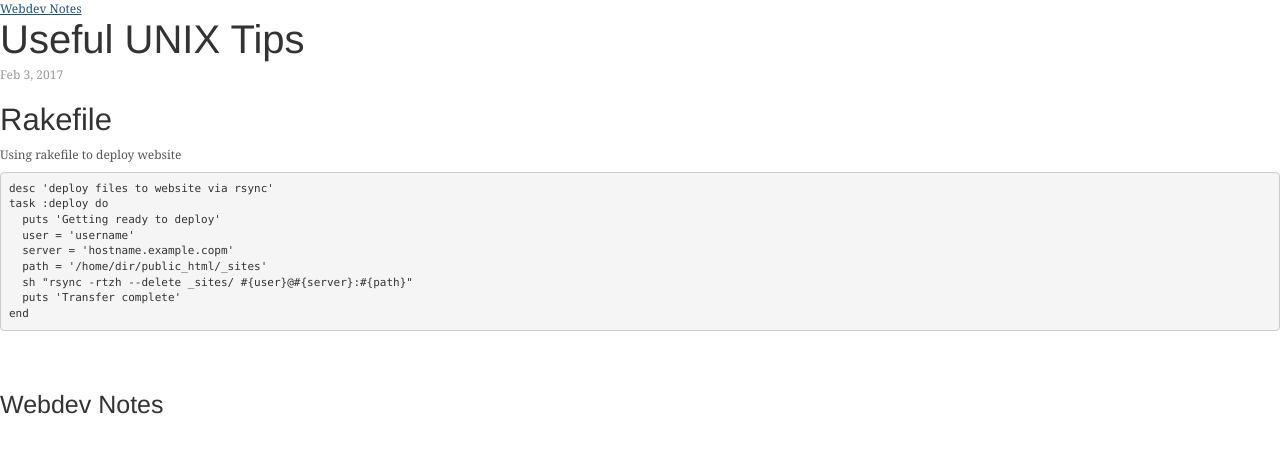
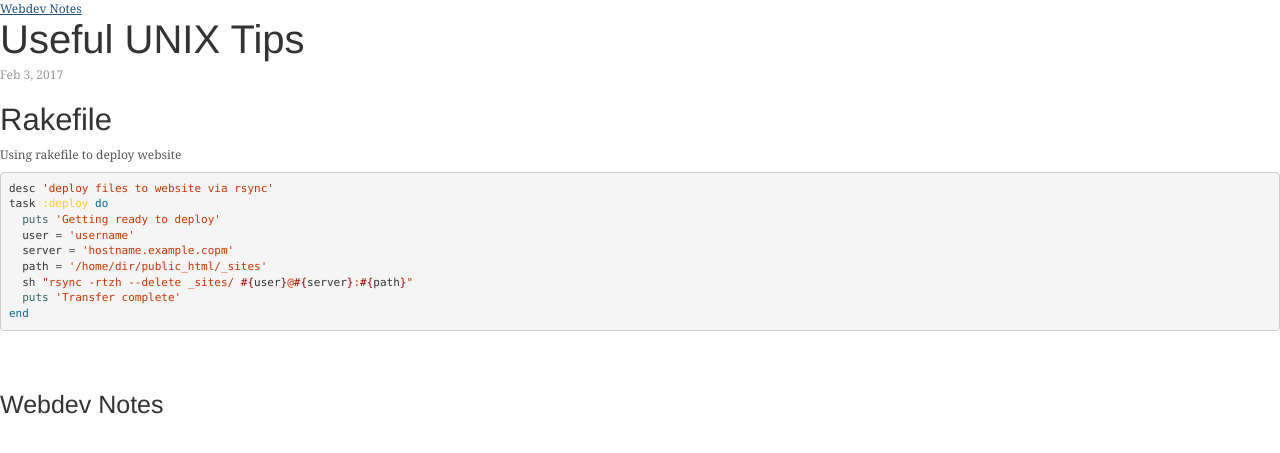
Before and after one commit to tuladhasum/tuladhasum.github.io, a Jekyll site: the page built from _posts/2017-02-03-useful-unix-tips.markdown, in a window 1280 px wide. Shown: the top 453 px of the page. Built offline with Jekyll 4.4.1, drawn with Linux system fonts in a browser that asks for light colours.

Commit message:
Update 2017-02-03-useful-unix-tips.markdown

````diff
--- a/_posts/2017-02-03-useful-unix-tips.markdown
+++ b/_posts/2017-02-03-useful-unix-tips.markdown
@@ -7,7 +7,7 @@ categories: unix macos
 
 # Rakefile
 Using rakefile to deploy website
-```Ruby
+{% highlight ruby %}
 desc 'deploy files to website via rsync'
 task :deploy do
   puts 'Getting ready to deploy'
@@ -17,4 +17,4 @@ task :deploy do
   sh "rsync -rtzh --delete _sites/ #{user}@#{server}:#{path}"
   puts 'Transfer complete'
 end
-```
+{% endhighlight %}
````
